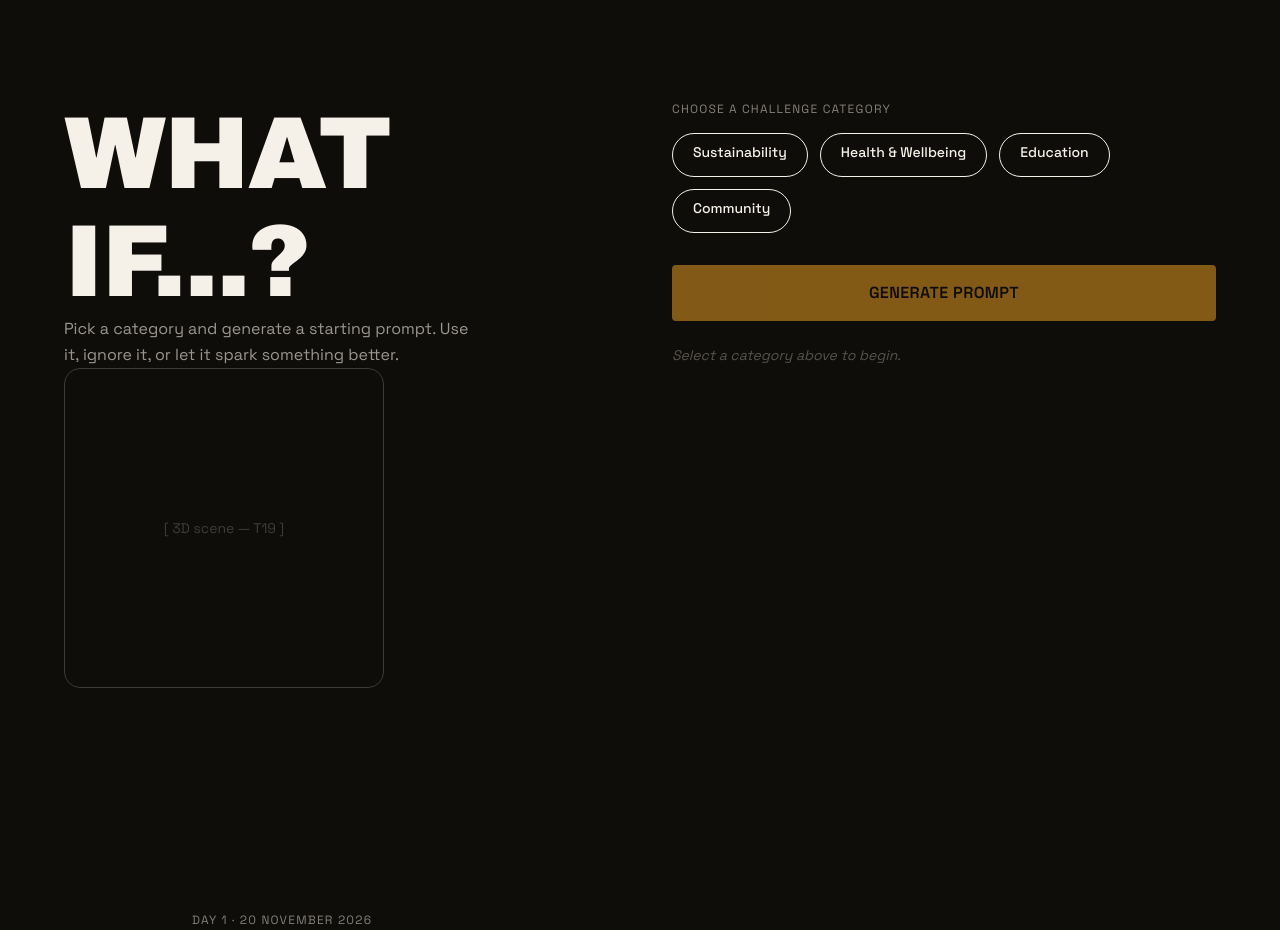
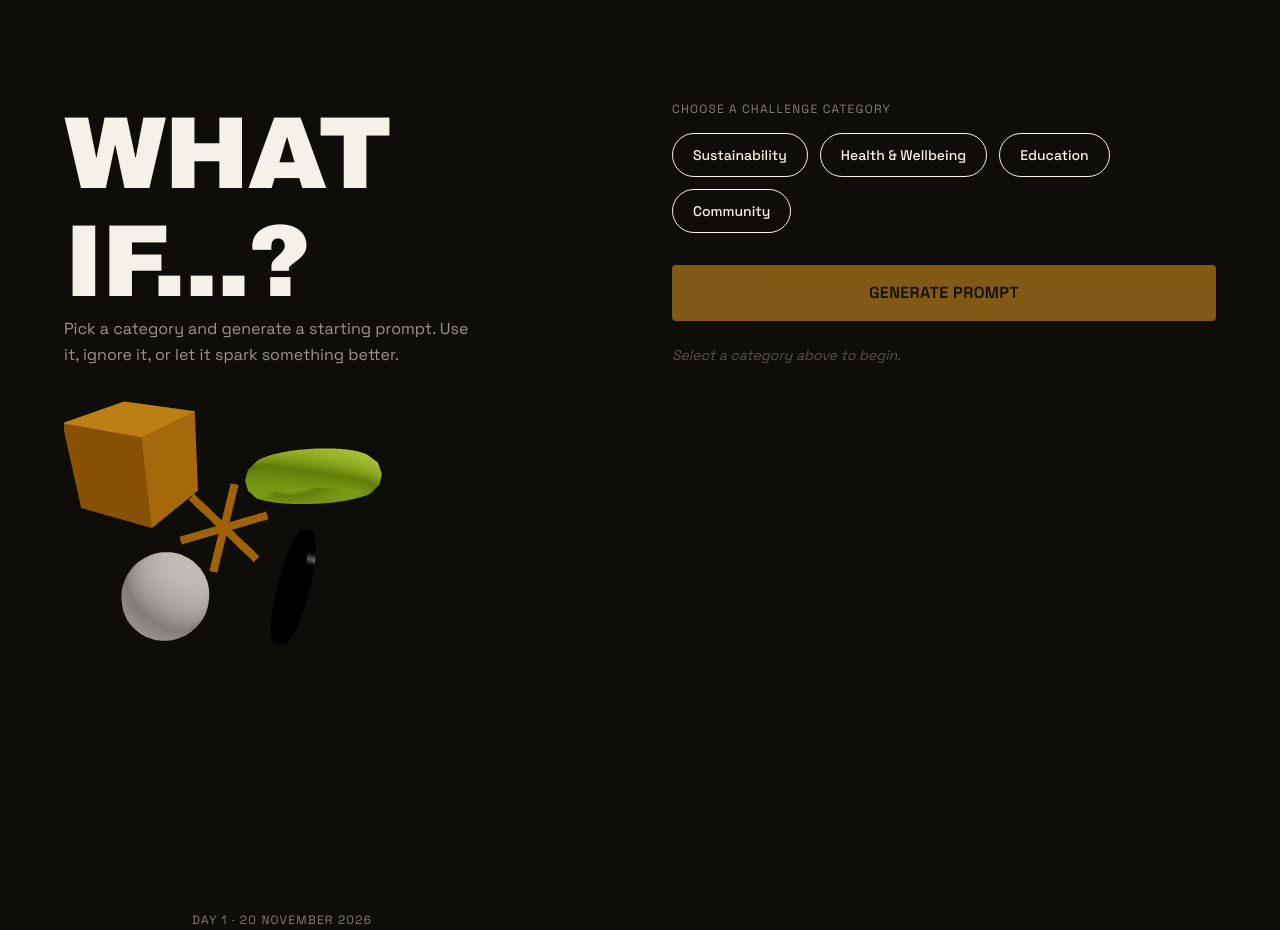
Before and after one commit to Harsh-C-Hari/iedc-idea-sprint-2026, a React (Vite) app: page / in a window 1280 px wide. Shown: the part 2760-3690 px from the top of the page. Built offline with nearby package versions, Linux system fonts and the light colour scheme.

Commit message:
T19-SparkScene-lazy-R3F-with-SVG-fallback

```diff
--- a/src/components/three/SparkScene.jsx
+++ b/src/components/three/SparkScene.jsx
@@ -1 +1,180 @@
-/** Placeholder — filled in T19 */
+/**
+ * SparkScene.jsx — lazy-loaded React Three Fiber scene (plan section C, T19).
+ *
+ * This module is NEVER imported directly — only via React.lazy() in IdeaSpark.jsx.
+ * That keeps the entire three.js + R3F chunk out of the initial bundle.
+ *
+ * Scene objects (plan section C):
+ *   • Orange semi-gloss rounded cube  (BoxGeometry)
+ *   • Matte lime torus
+ *   • Cream sphere
+ *   • Dark reflective disc (flat CylinderGeometry)
+ *   • Asterisk from 3 crossed rounded boxes (3 × BoxGeometry)
+ *
+ * Performance rules (plan section C):
+ *   • frameloop="demand" — only renders when props change or user interacts
+ *   • dpr capped at [1, 1.5]
+ *   • No env-map download — ambient + two directional lights only
+ *   • Paused when off-screen (IntersectionObserver in parent)
+ *
+ * Pressing Generate (from parent) updates `promptSeed` prop →
+ * triggers a gentle position ease on the pieces via useRef + useFrame lerp.
+ */
+import { useRef, useEffect } from 'react'
+import { Canvas, useFrame, useThree } from '@react-three/fiber'
+import * as THREE from 'three'
+
+// ── Colour palette ──────────────────────────────────────────────────────────
+const C = {
+  orange:    '#f5a623',
+  lime:      '#c8f135',
+  cream:     '#f5f0e8',
+  nearBlack: '#0f0d0a',
+}
+
+// ── Individual pieces ────────────────────────────────────────────────────────
+
+function OrangeCube({ position, targetPos }) {
+  const ref = useRef()
+  useFrame((_, delta) => {
+    if (!ref.current) return
+    ref.current.position.lerp(targetPos.current, Math.min(delta * 2.5, 1))
+    ref.current.rotation.y += delta * 0.3
+    ref.current.rotation.x += delta * 0.15
+  })
+  return (
+    <mesh ref={ref} position={position}>
+      <boxGeometry args={[0.9, 0.9, 0.9]} />
+      <meshLambertMaterial color={C.orange} />
+    </mesh>
+  )
+}
+
+function LimeTorus({ position, targetPos }) {
+  const ref = useRef()
+  useFrame((_, delta) => {
+    if (!ref.current) return
+    ref.current.position.lerp(targetPos.current, Math.min(delta * 2, 1))
+    ref.current.rotation.x += delta * 0.4
+    ref.current.rotation.z += delta * 0.2
+  })
+  return (
+    <mesh ref={ref} position={position}>
+      <torusGeometry args={[0.5, 0.18, 12, 48]} />
+      <meshLambertMaterial color={C.lime} />
+    </mesh>
+  )
+}
+
+function CreamSphere({ position, targetPos }) {
+  const ref = useRef()
+  useFrame((_, delta) => {
+    if (!ref.current) return
+    ref.current.position.lerp(targetPos.current, Math.min(delta * 1.8, 1))
+    ref.current.rotation.y += delta * 0.25
+  })
+  return (
+    <mesh ref={ref} position={position}>
+      <sphereGeometry args={[0.45, 24, 24]} />
+      <meshLambertMaterial color={C.cream} />
+    </mesh>
+  )
+}
+
+function DarkDisc({ position, targetPos }) {
+  const ref = useRef()
+  useFrame((_, delta) => {
+    if (!ref.current) return
+    ref.current.position.lerp(targetPos.current, Math.min(delta * 2.2, 1))
+    ref.current.rotation.z += delta * 0.35
+  })
+  return (
+    <mesh ref={ref} position={position}>
+      <cylinderGeometry args={[0.6, 0.6, 0.08, 36]} />
+      <meshStandardMaterial color={C.nearBlack} metalness={0.6} roughness={0.2} />
+    </mesh>
+  )
+}
+
+function Asterisk({ position, targetPos }) {
+  const ref = useRef()
+  useFrame((_, delta) => {
+    if (!ref.current) return
+    ref.current.position.lerp(targetPos.current, Math.min(delta * 2.1, 1))
+    ref.current.rotation.z += delta * 0.5
+  })
+  return (
+    <group ref={ref} position={position}>
+      <mesh>
+        <boxGeometry args={[0.08, 0.9, 0.08]} />
+        <meshLambertMaterial color={C.orange} />
+      </mesh>
+      <mesh rotation={[0, 0, Math.PI / 3]}>
+        <boxGeometry args={[0.08, 0.9, 0.08]} />
+        <meshLambertMaterial color={C.orange} />
+      </mesh>
+      <mesh rotation={[0, 0, -Math.PI / 3]}>
+        <boxGeometry args={[0.08, 0.9, 0.08]} />
+        <meshLambertMaterial color={C.orange} />
+      </mesh>
+    </group>
+  )
+}
+
+// ── Random target position ───────────────────────────────────────────────────
+function rp(range = 1.4) {
+  return new THREE.Vector3(
+    (Math.random() - 0.5) * range * 2,
+    (Math.random() - 0.5) * range * 2,
+    (Math.random() - 0.5) * 0.6,
+  )
+}
+
+// ── Scene objects — needs R3F context ───────────────────────────────────────
+function SceneObjects({ promptSeed }) {
+  const tOrange   = useRef(new THREE.Vector3(-0.9,  0.7, 0))
+  const tLime     = useRef(new THREE.Vector3( 0.9,  0.5, 0))
+  const tCream    = useRef(new THREE.Vector3(-0.6, -0.7, 0))
+  const tDisc     = useRef(new THREE.Vector3( 0.7, -0.6, 0))
+  const tAsterix  = useRef(new THREE.Vector3( 0.0,  0.0, 0.1))
+  const { invalidate } = useThree()
+
+  useEffect(() => {
+    if (promptSeed === 0) return // skip initial position
+    tOrange.current  = rp()
+    tLime.current    = rp()
+    tCream.current   = rp()
+    tDisc.current    = rp()
+    tAsterix.current = rp(0.5)
+    invalidate()
+  }, [promptSeed, invalidate])
+
+  return (
+    <>
+      <OrangeCube  position={[-0.9,  0.7, 0]} targetPos={tOrange}  />
+      <LimeTorus   position={[ 0.9,  0.5, 0]} targetPos={tLime}    />
+      <CreamSphere position={[-0.6, -0.7, 0]} targetPos={tCream}   />
+      <DarkDisc    position={[ 0.7, -0.6, 0]} targetPos={tDisc}    />
+      <Asterisk    position={[ 0.0,  0.0, 0]} targetPos={tAsterix} />
+    </>
+  )
+}
+
+// ── Export ───────────────────────────────────────────────────────────────────
+export default function SparkScene({ promptSeed = 0 }) {
+  return (
+    <Canvas
+      frameloop="demand"
+      dpr={[1, 1.5]}
+      camera={{ position: [0, 0, 4], fov: 45 }}
+      gl={{ antialias: true, alpha: true }}
+      style={{ width: '100%', height: '100%' }}
+      aria-hidden="true"
+    >
+      <ambientLight intensity={0.6} />
+      <directionalLight position={[3, 4, 2]}   intensity={1.0} />
+      <directionalLight position={[-2, -3, -1]} intensity={0.35} />
+      <SceneObjects promptSeed={promptSeed} />
+    </Canvas>
+  )
+}
--- a/src/components/three/webgl.js
+++ b/src/components/three/webgl.js
@@ -1,2 +1,39 @@
-/** WebGL capability check — filled in T19 */
-export function supportsWebGL() { return false }
+/**
+ * webgl.js — capability check for the lazy SparkScene (plan section C, T19).
+ *
+ * Returns true only when:
+ *   • WebGL2 or WebGL1 is available
+ *   • prefers-reduced-motion is NOT set
+ *   • Save-Data header is NOT set
+ *
+ * Used in IdeaSpark.jsx to decide whether to load SparkScene or use SVG fallback.
+ */
+
+export function canUseWebGL() {
+  if (typeof window === 'undefined') return false
+
+  // Reduced motion — skip 3D
+  if (window.matchMedia('(prefers-reduced-motion: reduce)').matches) return false
+
+  // Save-Data — skip heavy assets
+  if (navigator.connection?.saveData) return false
+
+  // WebGL2 check
+  try {
+    const canvas = document.createElement('canvas')
+    const ctx =
+      canvas.getContext('webgl2') ||
+      canvas.getContext('webgl') ||
+      canvas.getContext('experimental-webgl')
+    if (ctx) {
+      // Dispose context immediately to avoid resource leak
+      const ext = ctx.getExtension?.('WEBGL_lose_context')
+      ext?.loseContext()
+      return true
+    }
+  } catch {
+    // ignore
+  }
+
+  return false
+}
--- a/src/sections/IdeaSpark.jsx
+++ b/src/sections/IdeaSpark.jsx
@@ -1,25 +1,36 @@
 /**
- * IdeaSpark.jsx — section 3.
+ * IdeaSpark.jsx — section 3 (T19: lazy 3D SparkScene + SVG fallback).
  *
  * Logic (plan section D):
  *   • Four categories, 12 prompts each.
- *   • Shuffle-bag via lib/pickPrompt.js — no immediate repeats, no back-to-back across refills.
+ *   • Shuffle-bag via lib/pickPrompt.js — no immediate repeats.
  *   • States: nothing selected → selected → prompt shown.
  *   • Buttons: Generate, Copy, Another one.
  *   • Prompt card is aria-live="polite".
  *   • Copy uses useCopy hook (navigator.clipboard + textarea fallback).
- *   • 3D scene is T19 — this task uses SparkFallback placeholder text.
+ *
+ * 3D scene (T19):
+ *   • SparkScene is lazy-loaded only when the section nears the viewport
+ *     (IntersectionObserver, rootMargin 300px).
+ *   • Capability check: WebGL + !reducedMotion + !saveData.
+ *   • SVG Spark fallback if: WebGL unavailable, reduced motion, Save-Data,
+ *     lazy chunk error (via ErrorBoundary), or Suspense timeout.
  *
  * Layout (plan section D):
  *   Desktop: asymmetric — "WHAT IF...?" + scene left, picker + card right.
  *   Mobile: headline → compact spark area → chips → Generate → card → actions.
  */
-import { useState, useRef } from 'react'
+import { useState, useRef, useEffect, lazy, Suspense, Component } from 'react'
 import SectionShell from '../components/ui/SectionShell.jsx'
 import Button from '../components/ui/Button.jsx'
+import Spark from '../components/art/Spark.jsx'
 import prompts from '../data/prompts.js'
 import { createBag, pick } from '../lib/pickPrompt.js'
 import useCopy from '../hooks/useCopy.js'
+import { canUseWebGL } from '../components/three/webgl.js'
+
+// ── Lazy-load the 3D scene — NOT in initial bundle ───────────────────────────
+const SparkScene = lazy(() => import('../components/three/SparkScene.jsx'))
 
 const CATEGORIES = Object.entries(prompts).map(([key, value]) => ({
   key,
@@ -27,11 +38,89 @@ const CATEGORIES = Object.entries(prompts).map(([key, value]) => ({
   prompts: value.prompts,
 }))
 
+// ── SVG fallback (shown when WebGL unavailable or chunk fails) ───────────────
+function SparkFallback() {
+  return (
+    <div
+      aria-hidden="true"
+      className="flex items-center justify-center w-full h-full"
+    >
+      <Spark size={160} color="lime" />
+    </div>
+  )
+}
+
+// ── Error boundary wrapping the lazy scene ───────────────────────────────────
+class SceneErrorBoundary extends Component {
+  constructor(props) {
+    super(props)
+    this.state = { hasError: false }
+  }
+  static getDerivedStateFromError() {
+    return { hasError: true }
+  }
+  render() {
+    if (this.state.hasError) return <SparkFallback />
+    return this.props.children
+  }
+}
+
+// ── 3D scene area: gated by capability + IntersectionObserver ────────────────
+function SceneArea({ promptSeed }) {
+  const containerRef = useRef(null)
+  const [shouldLoad, setShouldLoad] = useState(false)
+  const webgl = canUseWebGL()
+
+  useEffect(() => {
+    // No WebGL / reduced motion / Save-Data → never load the chunk
+    if (!webgl) return
+
+    const el = containerRef.current
+    if (!el) return
+
+    // Only request the chunk when the section is 300 px from the viewport
+    const io = new IntersectionObserver(
+      ([entry]) => {
+        if (entry.isIntersecting) {
+          setShouldLoad(true)
+          io.disconnect()
+        }
+      },
+      { rootMargin: '300px' },
+    )
+    io.observe(el)
+    return () => io.disconnect()
+  }, [webgl])
+
+  return (
+    <div
+      ref={containerRef}
+      aria-hidden="true"
+      className="hidden lg:flex items-center justify-center
+                 w-full max-w-[320px] aspect-square
+                 rounded-[var(--radius-lg)]
+                 overflow-hidden"
+    >
+      {webgl && shouldLoad ? (
+        <SceneErrorBoundary>
+          <Suspense fallback={<SparkFallback />}>
+            <SparkScene promptSeed={promptSeed} />
+          </Suspense>
+        </SceneErrorBoundary>
+      ) : (
+        <SparkFallback />
+      )}
+    </div>
+  )
+}
+
+// ── Main section ─────────────────────────────────────────────────────────────
 export default function IdeaSpark() {
   const [selectedKey, setSelectedKey] = useState(null)
   const [prompt, setPrompt]           = useState(null)
-  const bagsRef = useRef({}) // { [categoryKey]: string[] }
-  const lastRef = useRef({}) // { [categoryKey]: string | null }
+  const [promptSeed, setPromptSeed]   = useState(0)
+  const bagsRef = useRef({})
+  const lastRef = useRef({})
   const { copy, copied } = useCopy()
 
   function handleGenerate() {
@@ -48,11 +137,12 @@ export default function IdeaSpark() {
     bagsRef.current[selectedKey] = remaining
     lastRef.current[selectedKey] = next
     setPrompt(next)
+    setPromptSeed((s) => s + 1) // scatter 3D pieces
   }
 
   function handleSelectCategory(key) {
     setSelectedKey(key)
-    setPrompt(null) // reset card when category changes
+    setPrompt(null)
   }
 
   return (
@@ -66,7 +156,7 @@ export default function IdeaSpark() {
         {/* Desktop two-column layout */}
         <div className="lg:grid lg:grid-cols-2 lg:gap-16 items-start">
 
-          {/* ── Left: headline + spark placeholder ── */}
+          {/* ── Left: headline + 3D scene ── */}
           <div>
             <h2
               id="idea-spark-heading"
@@ -84,18 +174,8 @@ export default function IdeaSpark() {
               or let it spark something better.
             </p>
 
-            {/* Spark scene placeholder — replaced with SparkScene in T19 */}
-            <div
-              aria-hidden="true"
-              className="hidden lg:flex items-center justify-center
-                         w-full max-w-[320px] aspect-square
-                         border border-[var(--color-cream)] border-opacity-10
-                         rounded-[var(--radius-lg)]
-                         text-[var(--color-cream)] opacity-20
-                         font-[family-name:var(--font-body)] text-sm"
-            >
-              [ 3D scene — T19 ]
-            </div>
+            {/* 3D scene — lazy, gated by IntersectionObserver + WebGL check */}
+            <SceneArea promptSeed={promptSeed} />
           </div>
 
           {/* ── Right: picker + prompt card ── */}
@@ -122,7 +202,7 @@ export default function IdeaSpark() {
                     />
                     <span
                       className={`
-                        inline-block px-5 py-2 min-h-[44px] flex items-center
+                        inline-flex px-5 py-2 min-h-[44px] items-center
                         font-[family-name:var(--font-body)] text-sm font-medium
                         rounded-[var(--radius-full)] border border-current
                         transition-colors duration-[var(--duration-fast)]
```
